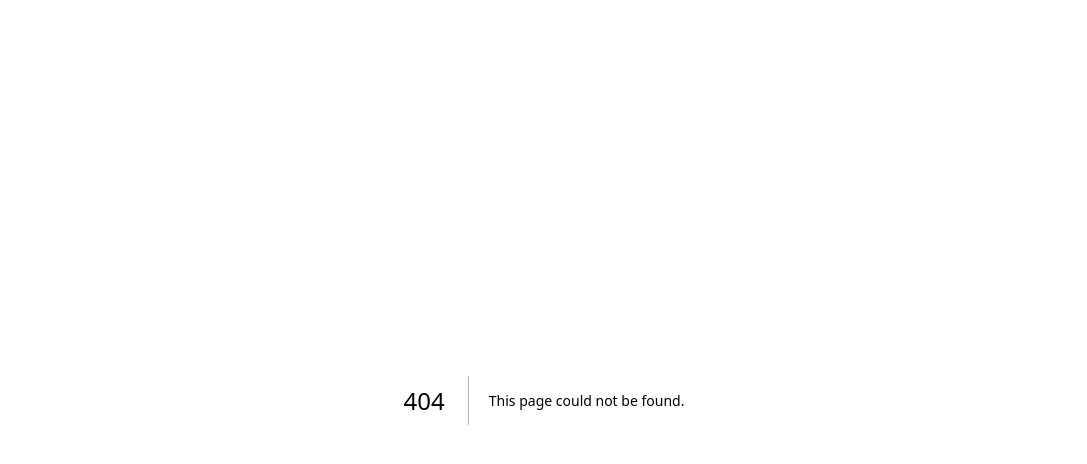
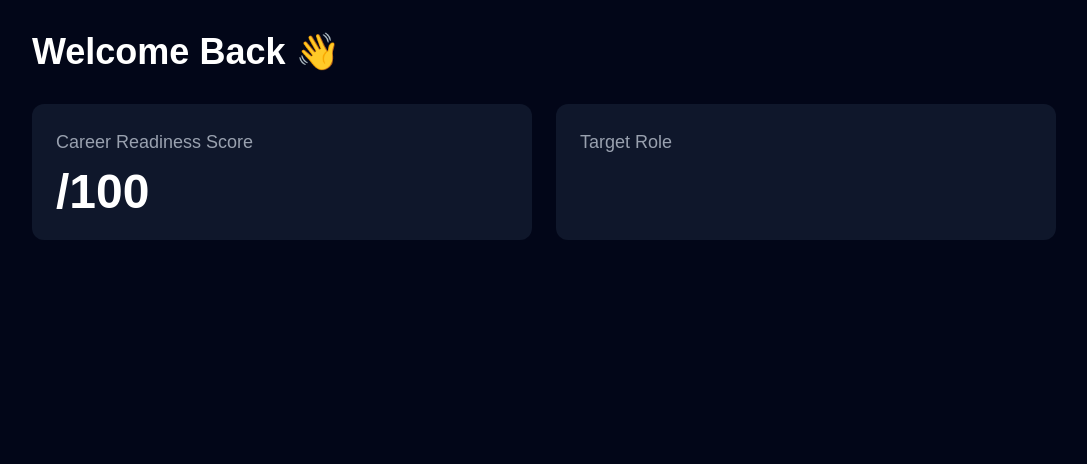
Before and after one commit to prabhakarkumaryadav40-glitch/CareerForgeAI, a Next.js app in the folder frontend/: page /dashboard in a window 1280 px wide. Before the commit this address had no page. Shown: the top 464 px of the page, without its empty margins (96-1183 px from the left). Built offline with nearby package versions, Linux system fonts and the light colour scheme.

Commit message:
Connect dashboard with local storage

```diff
--- /dev/null
+++ b/frontend/app/dashboard/page.tsx
@@ -0,0 +1,48 @@
+"use client";
+
+import { useEffect, useState } from "react";
+
+export default function DashboardPage() {
+  const [score, setScore] = useState("");
+  const [role, setRole] = useState("");
+
+  useEffect(() => {
+    const savedScore = localStorage.getItem("score");
+    const savedRole = localStorage.getItem("targetRole");
+
+    if (savedScore) setScore(savedScore);
+    if (savedRole) setRole(savedRole);
+  }, []);
+
+  return (
+    <main className="min-h-screen bg-slate-950 text-white p-8">
+      <div className="max-w-5xl mx-auto">
+        <h1 className="text-4xl font-bold mb-8">
+          Welcome Back 👋
+        </h1>
+
+        <div className="grid md:grid-cols-2 gap-6">
+          <div className="bg-slate-900 p-6 rounded-xl">
+            <h2 className="text-lg text-gray-400">
+              Career Readiness Score
+            </h2>
+
+            <p className="text-5xl font-bold mt-3">
+              {score}/100
+            </p>
+          </div>
+
+          <div className="bg-slate-900 p-6 rounded-xl">
+            <h2 className="text-lg text-gray-400">
+              Target Role
+            </h2>
+
+            <p className="text-2xl font-bold mt-3">
+              {role}
+            </p>
+          </div>
+        </div>
+      </div>
+    </main>
+  );
+}
--- a/frontend/app/profile/setup/page.tsx
+++ b/frontend/app/profile/setup/page.tsx
@@ -126,11 +126,20 @@ export default function ProfileSetupPage() {
           />
 
           <button
-            onClick={() => setShowRoadmap(true)}
-            className="bg-blue-600 p-3 rounded-lg font-semibold"
-          >
-            Generate My Career Roadmap
-          </button>
+  onClick={() => {
+    localStorage.setItem("targetRole", targetRole);
+    localStorage.setItem("skills", skills);
+    localStorage.setItem(
+      "score",
+      calculateScore().toString()
+    );
+
+    setShowRoadmap(true);
+  }}
+  className="bg-blue-600 p-3 rounded-lg font-semibold"
+>
+  Generate My Career Roadmap
+</button>
 
           {showRoadmap && (
             <div className="mt-6 bg-green-900 p-4 rounded-xl text-center">
```
